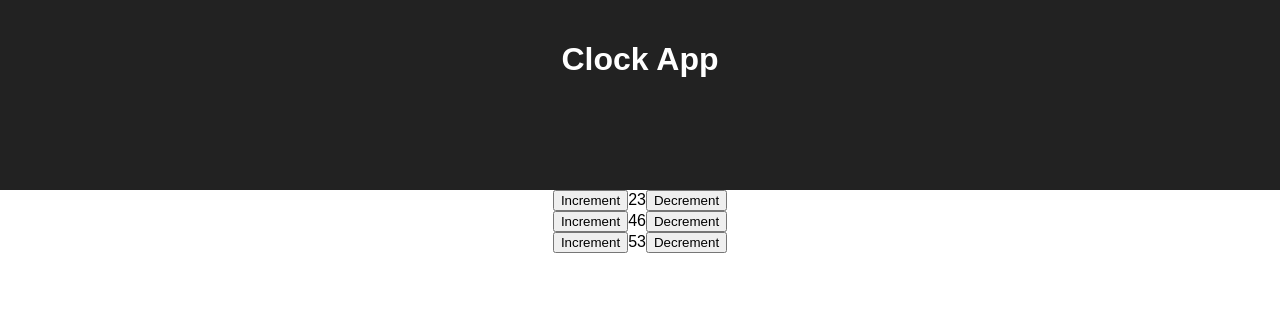
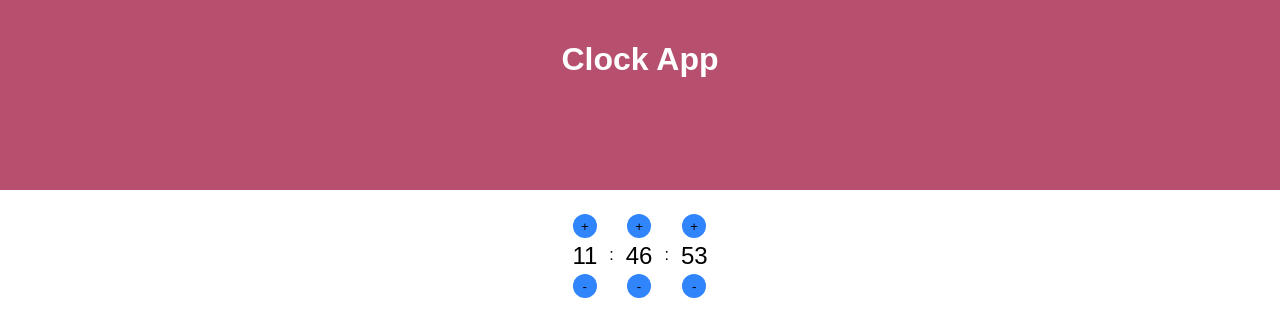
Before and after one commit to paulief/clock-app, a React (Create React App) app: page / in a window 1280 px wide. Shown: the top 336 px of the page. Built offline with nearby package versions, Linux system fonts and the light colour scheme.

Commit message:
Adds some basic styling and dividers between units

```diff
--- a/src/actions/timeActions.js
+++ b/src/actions/timeActions.js
@@ -42,14 +42,3 @@ export const startClock = () => (dispatch) => {
     dispatch(updateTime(timeValues));
   }, 1000);
 };
-
-// NOTE: Possible second approach
-
-// Action Types
-export const INCREMENT = 'INCREMENT';
-export const DECREMENT = 'DECREMENT';
-
-export const incrementUnit = unit => ({
-  type: INCREMENT,
-  unit,
-});
--- a/src/components/App/App.css
+++ b/src/components/App/App.css
@@ -1,28 +1,20 @@
 .App {
   text-align: center;
-}
-
-.App-logo {
-  animation: App-logo-spin infinite 20s linear;
-  height: 80px;
+  position: relative;
 }
 
 .App-header {
-  background-color: #222;
+  background-color: #B74F6F;
   height: 150px;
   padding: 20px;
   color: white;
 }
 
-.App-title {
-  font-size: 1.5em;
+.App-time-container {
+  /*height: 160px;*/
+  padding: 20px 0px;
 }
 
-.App-intro {
-  font-size: large;
+.App-time-divider {
+  display: inline-block;
 }
-
-@keyframes App-logo-spin {
-  from { transform: rotate(0deg); }
-  to { transform: rotate(360deg); }
-}
--- a/src/components/App/App.js
+++ b/src/components/App/App.js
@@ -14,9 +14,13 @@ class App extends Component {
         <header className="App-header">
           <h1>Clock App</h1>
         </header>
-        <TimeUnitContainer unitType="HOURS" />
-        <TimeUnitContainer unitType="MINUTES" />
-        <TimeUnitContainer unitType="SECONDS" />
+        <div className="App-time-container">
+          <TimeUnitContainer unitType="HOURS" />
+          <div className="App-time-divider">:</div>
+          <TimeUnitContainer unitType="MINUTES" />
+          <div className="App-time-divider">:</div>
+          <TimeUnitContainer unitType="SECONDS" />
+        </div>
       </div>
     );
   }
--- /dev/null
+++ b/src/components/TimeUnit/TimeUnit.css
@@ -0,0 +1,24 @@
+.TimeUnit {
+  text-align: center;
+  display: inline-block;
+  vertical-align: middle;
+  margin: 0px 12px;
+}
+
+.TimeUnit-btn {
+  height: 24px;
+  width: 24px;
+  margin: 4px 0px;
+  border-radius: 24px;
+  background-color: #3185FC;
+  outline: 0;
+  border: 0;
+}
+
+.TimeUnit-btn:active {
+  background-color: #ADBDFF;
+}
+
+.TimeUnit-value {
+  font-size: 1.5em;
+}
--- a/src/components/TimeUnit/TimeUnit.js
+++ b/src/components/TimeUnit/TimeUnit.js
@@ -1,13 +1,22 @@
 import React from 'react';
 import PropTypes from 'prop-types';
+import './TimeUnit.css';
 
-const TimeUnit = ({ unitValue, increment, decrement }) => (
-  <div>
-    <button onClick={increment}>Increment</button>
-    { `${unitValue}` }
-    <button onClick={decrement}>Decrement</button>
-  </div>
-);
+const TimeUnit = ({ unitValue, increment, decrement }) => {
+  const displayValue = unitValue >= 10 ? `${unitValue}` : `0${unitValue}`;
+
+  return (
+    <div className="TimeUnit">
+      <div>
+        <button className="TimeUnit-btn" onClick={increment}>+</button>
+      </div>
+      <div className="TimeUnit-value">{ displayValue }</div>
+      <div>
+        <button className="TimeUnit-btn" onClick={decrement}>-</button>
+      </div>
+    </div>
+  );
+};
 
 TimeUnit.propTypes = {
   unitValue: PropTypes.number.isRequired,
--- a/src/containers/timeUnitContainer.js
+++ b/src/containers/timeUnitContainer.js
@@ -7,11 +7,11 @@ import TimeUnit from '../components/TimeUnit';
 const getUnitValue = (timeValues, unitType) => {
   switch (unitType) {
     case TIME_UNITS.HOURS:
-      return timeValues.hours + timeValues.hourOffset;
+      return (timeValues.hours + timeValues.hourOffset) % 12;
     case TIME_UNITS.MINUTES:
-      return timeValues.minutes + timeValues.minuteOffset;
+      return (timeValues.minutes + timeValues.minuteOffset) % 60;
     case TIME_UNITS.SECONDS:
-      return timeValues.seconds + timeValues.secondOffset;
+      return (timeValues.seconds + timeValues.secondOffset) % 60;
     default:
       return 0;
   }
```
